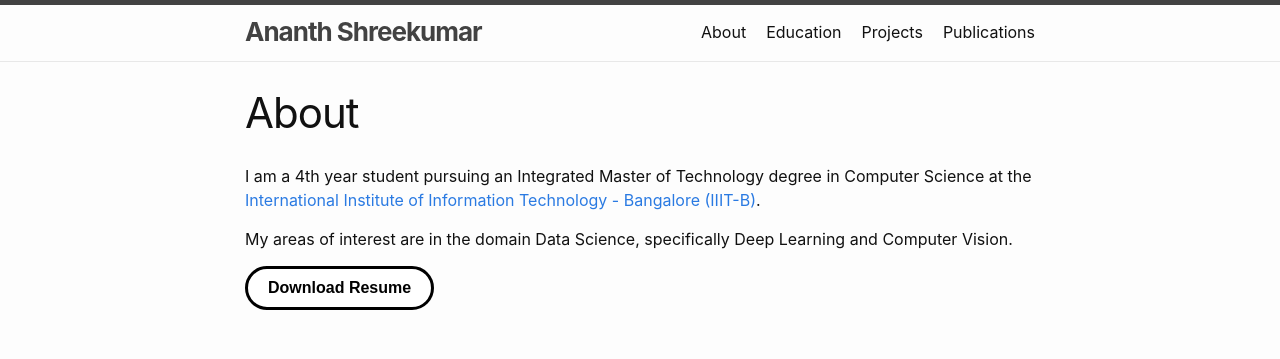
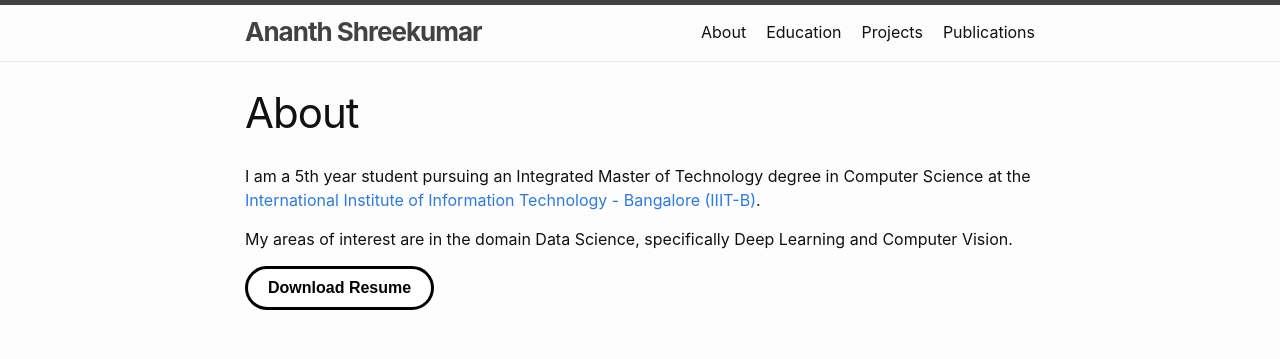
Before and after one commit to ThisWasntTaken/ThisWasntTaken.github.io, a Jekyll site: the page built from index.md, in a window 1280 px wide. Shown: the top 359 px of the page. Built offline with Jekyll 4.4.1, drawn with Linux system fonts in a browser that asks for light colours.

```diff
--- a/index.md
+++ b/index.md
@@ -6,7 +6,7 @@ layout: home
 title: About
 ---
 
-I am a 4th year student pursuing an Integrated Master of Technology degree in Computer Science at the <a target="_blank" rel="noopener noreferrer" href="https://www.iiitb.ac.in/">International Institute of Information Technology - Bangalore (IIIT-B)</a>.
+I am a 5th year student pursuing an Integrated Master of Technology degree in Computer Science at the <a target="_blank" rel="noopener noreferrer" href="https://www.iiitb.ac.in/">International Institute of Information Technology - Bangalore (IIIT-B)</a>.
 
 My areas of interest are in the domain Data Science, specifically Deep Learning and Computer Vision.
 
```
Also changed, not shown: _education/IIITB.md (+1 -1 lines), 3 other files.
